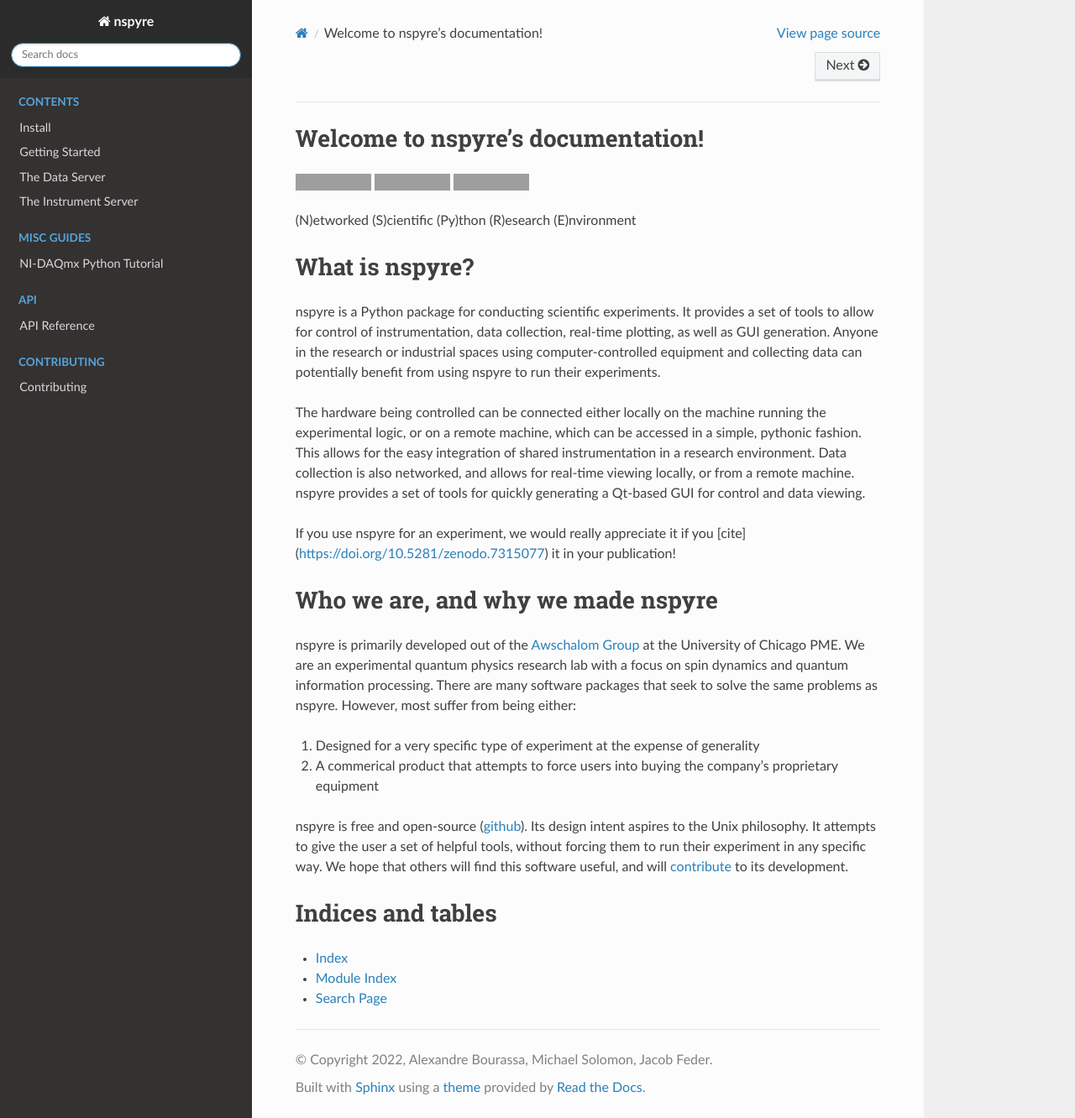
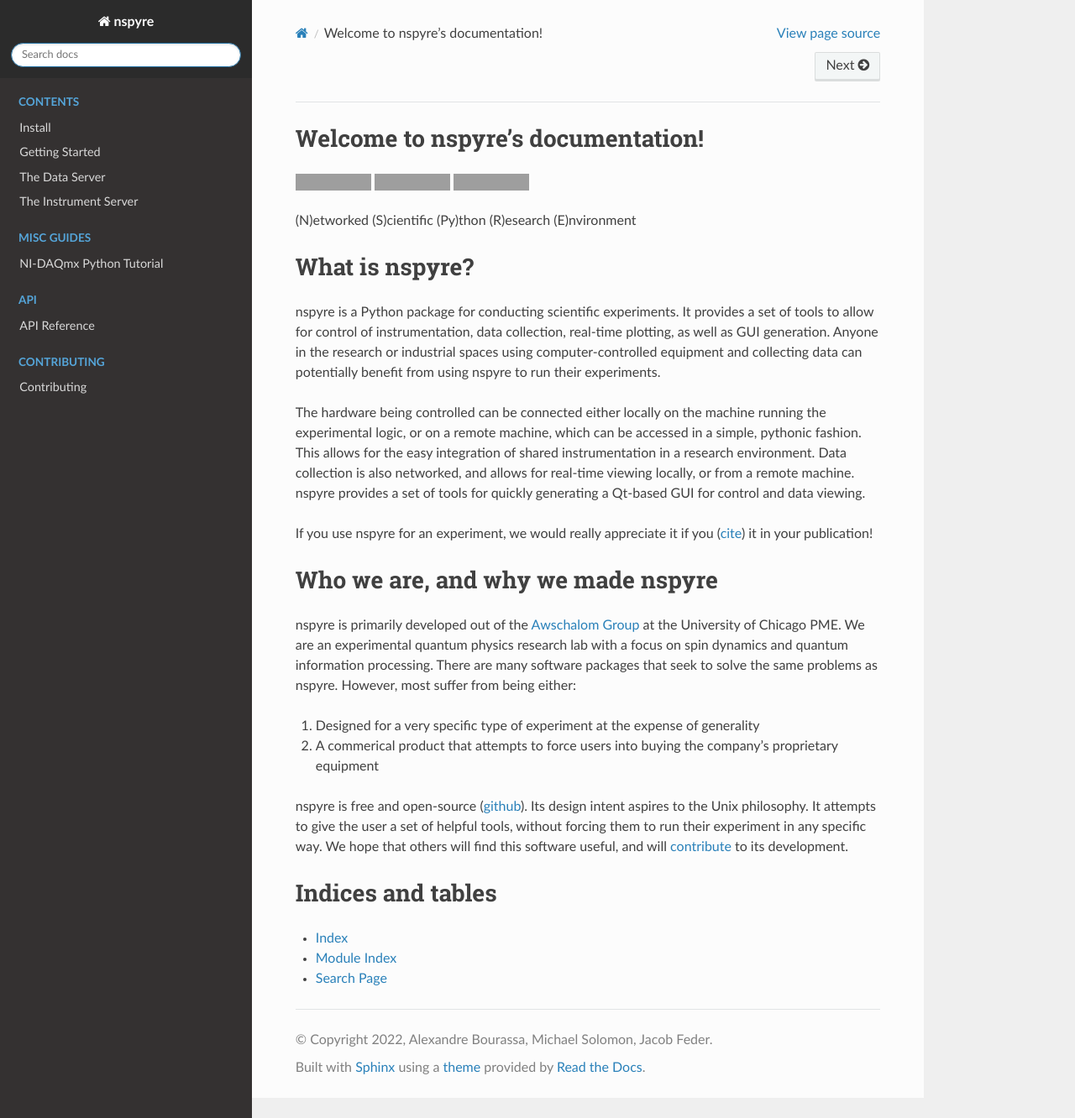
Before and after one commit to nspyre-org/nspyre, a Sphinx documentation site: the page built from docs/source/index.rst, in a window 1280 px wide and 1332 px high. Shown: the whole window at 84% size. Built offline with Sphinx 7.4.7 and the Read the Docs theme 2.0.0, drawn with Linux system fonts in a browser that asks for light colours; grey boxes are pictures that could not be loaded.

Commit message:
fix docs zenodo link

```diff
--- a/docs/source/index.rst
+++ b/docs/source/index.rst
@@ -64,7 +64,7 @@ nspyre provides a set of tools for quickly generating a Qt-based GUI for
 control and data viewing.
 
 If you use nspyre for an experiment, we would really appreciate it if you
-[cite](https://doi.org/10.5281/zenodo.7315077) it in your publication!
+(`cite <https://doi.org/10.5281/zenodo.7315077>`__) it in your publication!
 
 Who we are, and why we made nspyre
 ==================================
```
